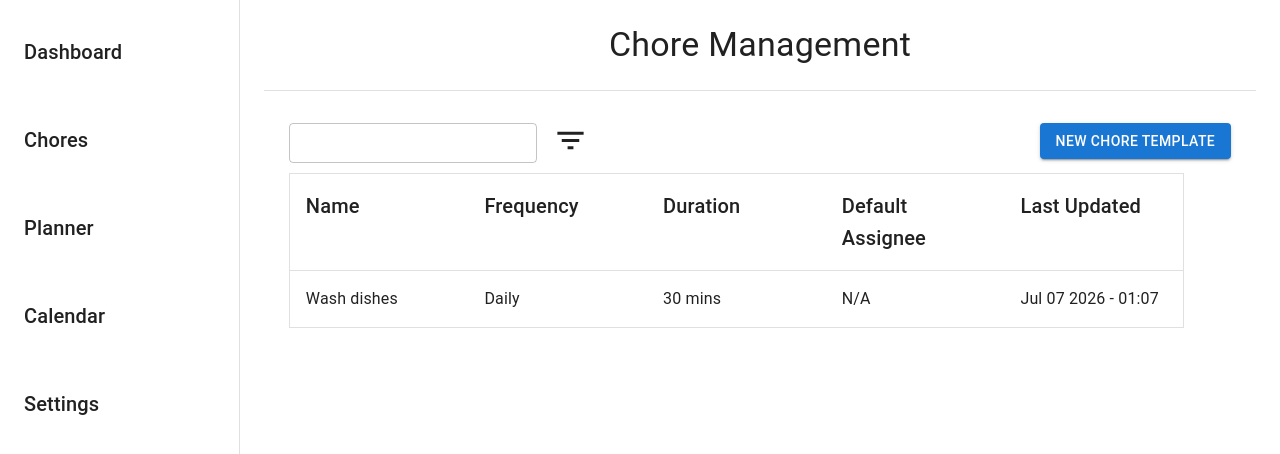
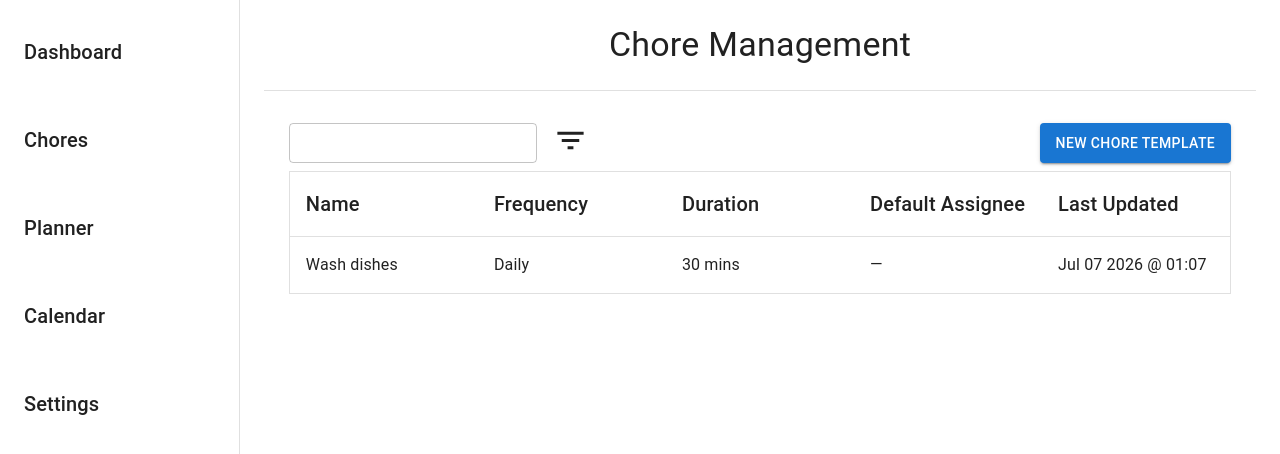
Before and after one commit to mikelawson03/chores, a React (Vite) app in the folder cmd/client/: page / in a window 1280 px wide. Shown: the top 454 px of the page. Built offline with nearby package versions, Linux system fonts and the light colour scheme.

Commit message:
abstract ChoreManagement components

```diff
--- a/cmd/client/src/components/chores/ChoresTable.jsx
+++ b/cmd/client/src/components/chores/ChoresTable.jsx
@@ -1,22 +1,22 @@
 import { Stack, Typography } from "@mui/material"
+import TableHeader from "./TableHeader";
+import TableToolbar from "./TableToolbar";
+
 import dayjs from "dayjs";
 
-export default function ChoresTables() {
+export default function ChoresTable() {
+  const tableHeadings=["Name", "Frequency", "Duration", "Default Assignee", "Last Updated"]
   return (
-        <Stack direction="column" sx={{flex: 1, width: "95%"}}>
-            <Stack direction="row" sx={{width: "100%", border: 1, borderColor: "divider", justifyContent: "space-between"}}>
-                <Typography variant="h6" sx={{flex: 1, borderColor: "divider", p: 2}}>Name</Typography>
-                <Typography variant="h6" sx={{flex: 1, borderColor: "divider", p: 2}}>Frequency</Typography>
-                <Typography variant="h6" sx={{flex: 1, borderColor: "divider", p: 2}}>Duration</Typography>
-                <Typography variant="h6" sx={{flex: 1, borderColor: "divider", p: 2}}>Default Assignee</Typography>
-                <Typography variant="h6" sx={{flex: 1, borderColor: "divider", p: 2}}>Last Updated</Typography>
-            </Stack>
+    <Stack direction="column" sx={{flex: 1, width: "100%"}}>
+      <TableToolbar />
+      <TableHeader headings={tableHeadings} />
       <Stack direction="row" sx ={{ flex: 1, width: "100%", borderLeft: 1, borderRight:1, borderColor: "divider", justifyContent:"space-between"}}>
           <Typography sx={{flex: 1, borderBottom: 1, borderColor: "divider", p: 2}}>Wash dishes</Typography>
           <Typography sx={{flex: 1, borderBottom: 1, borderColor: "divider", p: 2}}>Daily</Typography>
           <Typography sx={{flex: 1, borderBottom: 1, borderColor: "divider", p: 2}}>30 mins</Typography>
-                <Typography sx={{flex: 1, borderBottom: 1, borderColor: "divider", p: 2}}>N/A</Typography>
-                <Typography sx={{flex: 1, borderBottom: 1, borderColor: "divider", p: 2}}>{dayjs().format("MMM DD YYYY - HH:MM")}</Typography>
+          <Typography sx={{flex: 1, borderBottom: 1, borderColor: "divider", p: 2}}>—</Typography>
+          <Typography sx={{flex: 1, borderBottom: 1, borderColor: "divider", p: 2}}>{dayjs().format("MMM DD YYYY @ HH:MM")}</Typography>
       </Stack>
-        </Stack>)
+    </Stack>
+  )
 }
--- /dev/null
+++ b/cmd/client/src/components/chores/TableHeader.jsx
@@ -0,0 +1,15 @@
+import { Box, Stack, Typography } from "@mui/material";
+
+export default function TableHeader({ headings }) {
+  console.log(headings)
+  return(
+    <Stack direction="row" sx={{width: "100%", border: 1, borderColor: "divider", justifyContent: "space-between"}}>
+      {headings.map(heading  => (
+        <Typography
+        key={heading}
+        variant="h6"
+          sx={{flex: 1, borderColor: "divider", p: 2}}>{heading}</Typography>
+      ))}
+    </Stack>
+  )
+}
--- /dev/null
+++ b/cmd/client/src/components/chores/TableToolbar.jsx
@@ -0,0 +1,25 @@
+import { Button, Stack, TextField } from "@mui/material";
+import FilterListIcon from "@mui/icons-material/FilterList";
+
+
+export default function TableToolbar(){
+  return(
+    <Stack
+      direction="row"
+      sx={{
+        width: "100%",
+        justifyContent: "space-between",
+        pb: 1,
+      }}
+    >
+      <Stack
+        direction="row"
+        spacing={2}
+      >
+        <TextField size="small" />
+        <FilterListIcon fontSize="large" />
+      </Stack>
+      <Button variant="contained">New Chore Template</Button>
+    </Stack>
+  )
+}
--- a/cmd/client/src/pages/Chores.jsx
+++ b/cmd/client/src/pages/Chores.jsx
@@ -1,8 +1,6 @@
-import { Box, Button, IconButton, Stack, TextField, Typography } from "@mui/material";
+import { Box, Stack } from "@mui/material";
 import ChoresTable from "../components/chores/ChoresTable";
 import PageHeader from "../components/PageHeader";
-import FilterListIcon from "@mui/icons-material/FilterList";
-import dayjs from "dayjs";
 
 export default function Chores() {
   return (
@@ -28,29 +26,7 @@ export default function Chores() {
         </Box>
 
         <Stack direction="column" sx={{flex: 1, width: "95%"}}>
-          <Stack
-          direction="row"
-          sx={{
-            width: "100%",
-            justifyContent: "space-between",
-            pb: 1,
-          }}
-        >
-          <Stack
-            direction="row"
-            spacing={2}
-          >
-            <Box>
-              <TextField size="small"  />
-            </Box>
-            <Box>
-              <FilterListIcon fontSize="large" />
-            </Box>
-          </Stack>
-          <Box>
-            <Button variant="contained">New Chore Template</Button>
-          </Box>
-        </Stack>
+
           <ChoresTable />
         </Stack>
       </Stack>
```
Lines whose indentation alone changed are shown as unchanged.
